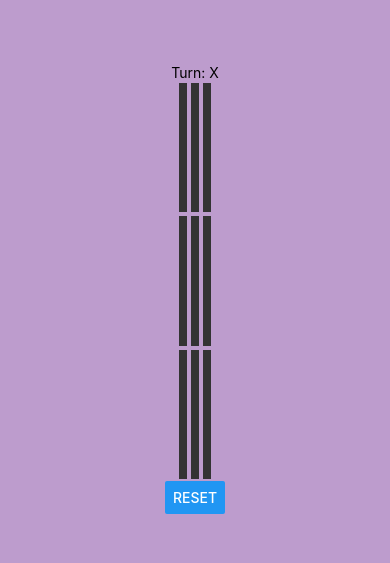
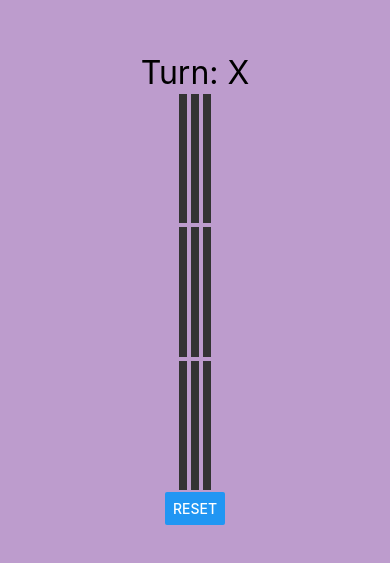
Before and after one commit to technoplato/tic-tac-toe, a React Native app: screen / in a window 390 px wide. Shown: the part 133-696 px from the top of the page. Built offline with nearby package versions, Linux system fonts and the light colour scheme.

Commit message:
Styling; extract GameStatus component; quick and dirty draw

```diff
--- a/src/Game.tsx
+++ b/src/Game.tsx
@@ -4,6 +4,7 @@ import React from "react"
 import { StyleSheet, View, Text, Button } from "react-native"
 import { GameType } from "./types"
 import { useTicTacToe } from "./useTicTacToe"
+import GameStatus from "./GameStatus"
 
 const styles = StyleSheet.create({
   container: {
@@ -22,18 +23,14 @@ const Game: React.FC<GameProps> = ({
   type = "local",
   dimension = 3,
 }) => {
-  const { board, winner, turn, mark, reset } = useTicTacToe(
+  const { board, winner, turn, mark, reset, draw } = useTicTacToe(
     type,
     dimension,
   )
 
   return (
     <View style={styles.container}>
-      {winner ? (
-        <Text>Winner: {winner}</Text>
-      ) : (
-        <Text>Turn: {turn}</Text>
-      )}
+      <GameStatus {...{ winner, turn, draw }} />
       <Board {...{ board, mark }} />
       <Button onPress={reset} title={"Reset"} />
     </View>
--- /dev/null
+++ b/src/GameStatus.tsx
@@ -0,0 +1,41 @@
+import React from "react"
+import { StyleSheet, View, Text } from "react-native"
+import { Turn, Winner } from "./types"
+
+const styles = StyleSheet.create({
+  container: {
+    alignItems: "center",
+    justifyContent: "center",
+  },
+  statusText: {
+    fontSize: 32,
+  },
+})
+
+type GameStatusProps = {
+  winner: Winner
+  draw: boolean
+  turn: Turn
+}
+
+const GameStatus: React.FC<GameStatusProps> = ({
+  winner,
+  draw,
+  turn,
+}) => {
+  return (
+    <View style={styles.container}>
+      {winner && (
+        <Text style={styles.statusText}>Winner: {winner}</Text>
+      )}
+
+      {!winner && !draw && (
+        <Text style={styles.statusText}>Turn: {turn}</Text>
+      )}
+
+      {draw && <Text style={styles.statusText}>Draw</Text>}
+    </View>
+  )
+}
+
+export default GameStatus
--- a/src/types.ts
+++ b/src/types.ts
@@ -21,6 +21,7 @@ export type TicTacToe = {
   canMark: CanMark
   mark: Mark
   reset: Reset
+  draw: boolean
 }
 
 export type UseTicTacToe = (type: GameType, size: number) => TicTacToe
--- a/src/useTicTacToe.ts
+++ b/src/useTicTacToe.ts
@@ -51,6 +51,9 @@ export const useTicTacToe: UseTicTacToe = (
     setBoard(initialBoard(size))
   }
 
+  const draw =
+    board.filter((square) => square === null).length === 0 && !winner
+
   return {
     board,
     canMark,
@@ -58,5 +61,6 @@ export const useTicTacToe: UseTicTacToe = (
     reset,
     turn,
     winner,
+    draw,
   } as TicTacToe
 }
```
